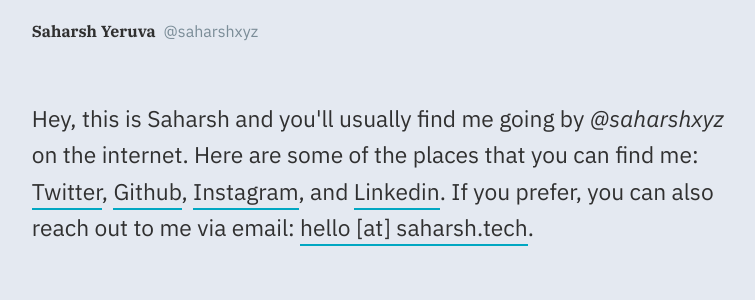
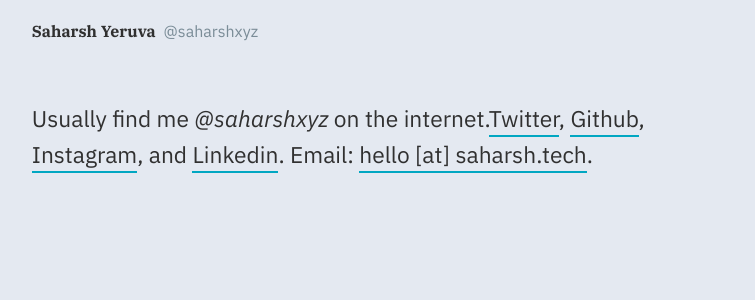
Before and after one commit to saharshxyz/site, a Next.js app: page / in a window 1280 px wide. Shown: the top 300 px of the page, without its empty margins (256-1011 px from the left). Built offline with nearby package versions, Linux system fonts and the light colour scheme.

Commit message:
Update index.tsx

```diff
--- a/pages/index.tsx
+++ b/pages/index.tsx
@@ -6,8 +6,7 @@
   <Layout>
     <Post>
       <p>
-        Hey, this is Saharsh and you&#39;ll usually find me
-        going by <em>@saharshxyz</em> on the internet. Here are some of the places that you can find me:{' '}
+        Usually find me <em>@saharshxyz</em> on the internet.
         <a href="https://sahar.sh/t" title="Saharsh&#39;s Twitter">
           Twitter
         </a>
@@ -21,7 +20,7 @@
         </a>
         , and <a href="https://sahar.sh/ln" title="Saharsh&#39;s Linkedin">Linkedin
         </a>
-        . If you prefer, you can also reach out to me via email:{' '}
+        . Email:{' '}
         <a href="mailto:hello@saharsh.tech" title="Saharsh&#39;s Email">
           hello [at] saharsh.tech
         </a>
```
